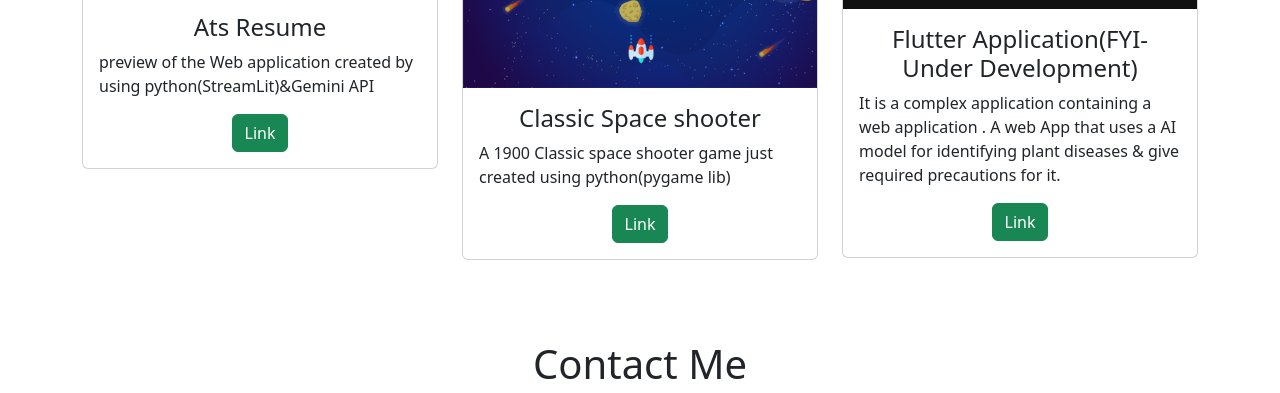
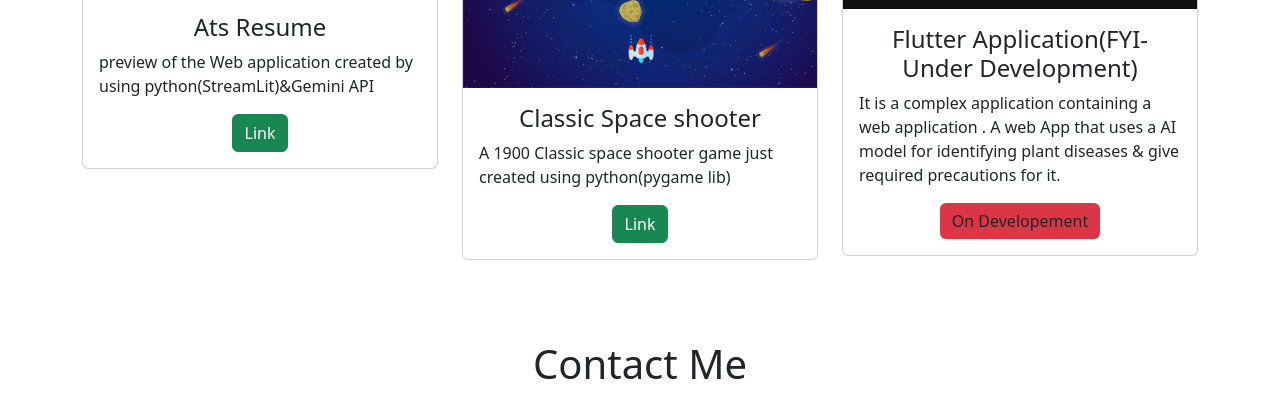
Before and after one commit to Markapuram-Eswar/my_portfolio, a website built with Vite: page index.html in a window 1280 px wide. Shown: the part 2955-3348 px from the top of the page. Built offline with nearby package versions, Linux system fonts and the light colour scheme; a script that the page names is missing.

Commit message:
link on developement

```diff
--- a/index.html
+++ b/index.html
@@ -216,7 +216,7 @@
                             <h4 class="card-title">Flutter Application(FYI-Under Development)</h4>
                             <p class="card-text">It is a complex application containing a web application . A web App that uses a AI model for identifying plant diseases & give required precautions for it.</p>
                             <div class="text-center">
-                                <a href="#" class="btn btn-success">Link</a>
+                                <a href="#" class="btn btn-failure">On Developement</a>
                             </div>
                         </div>
                     </div>
--- a/style.css
+++ b/style.css
@@ -80,3 +80,10 @@
     background-color: #808080;
     text-align: center;
 }
+.btn-failure {
+    background-color: #dc3545; /* Red background for failure */
+    border: none;
+}
+.btn-failure:hover {
+    background-color: #c82333; /* Darker red on hover */
+}
```
